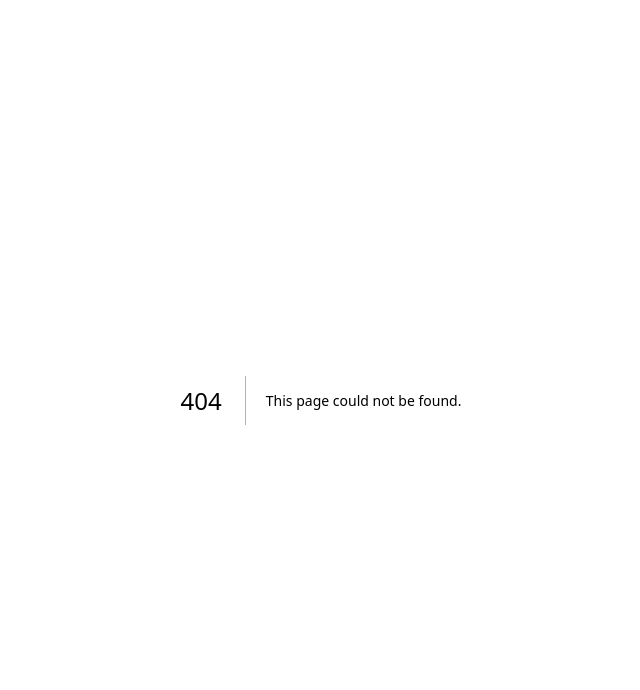
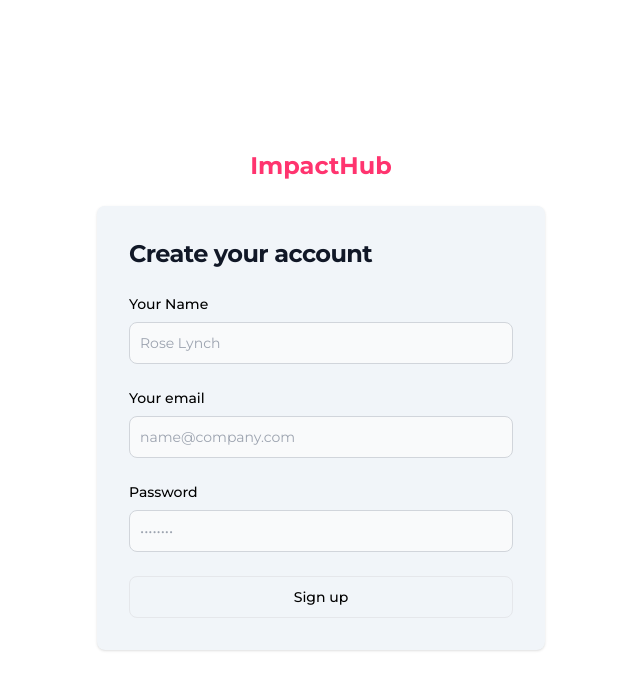
Before and after one commit to amtulladev/impact-hub, a Next.js app: page /signup in a window 1280 px wide. Before the commit this address had no page. Shown: the top 690 px of the page, without its empty margins (319-959 px from the left). Built offline with nearby package versions, Linux system fonts and the light colour scheme.

Commit message:
feat: ui pages (#2)
* feat: add 404 page
* feat: add login page
* feat: add signup page

```diff
--- a/src/components/Header.tsx
+++ b/src/components/Header.tsx
@@ -1,11 +1,15 @@
+import Link from "next/link";
 import Profile from "./icons/Profile";
 
 export default function Header() {
   return (
     <header className="flex items-center justify-between border-b px-5 md:mx-auto md:max-w-[1200px]">
-      <p className="px-2 py-3 text-2xl font-black text-secondary hover:bg-secondary hover:text-white md:text-4xl">
+      <Link
+        href="/"
+        className="px-2 py-3 text-2xl font-black text-secondary hover:bg-secondary hover:text-white md:text-4xl"
+      >
         ImpactHub
-      </p>
+      </Link>
       {/* <section>
         <a href="#" className="mr-3 hover:font-semibold focus:font-semibold">
           Home
--- /dev/null
+++ b/src/pages/404.tsx
@@ -0,0 +1,28 @@
+import Link from "next/link";
+
+export default function Page404() {
+  return (
+    <section className="flex h-screen items-center justify-center">
+      <div className="px-4 py-8 lg:px-6 lg:py-16">
+        <div className="text-center">
+          <h1 className="mb-4 text-7xl font-extrabold tracking-tight text-secondary lg:text-9xl">
+            404
+          </h1>
+          <p className="mb-4 text-3xl font-bold tracking-tight md:text-4xl">
+            Something's missing.
+          </p>
+          <p className="mb-4 text-lg font-light text-gray-800">
+            Sorry, we can't find that page. You'll find lots to explore on the
+            home page.
+          </p>
+          <Link
+            href="/"
+            className="my-4 inline-flex rounded-lg border px-5 py-2.5 text-center text-sm font-medium"
+          >
+            Back to Homepage
+          </Link>
+        </div>
+      </div>
+    </section>
+  );
+}
--- /dev/null
+++ b/src/pages/login.tsx
@@ -0,0 +1,69 @@
+import Link from "next/link";
+
+export default function Login() {
+  return (
+    <section>
+      <div className="mx-auto flex h-screen flex-col items-center justify-center px-6 py-8 lg:py-0">
+        <Link
+          href="/"
+          className="mb-6 flex items-center text-2xl font-semibold text-secondary"
+        >
+          ImpactHub
+        </Link>
+        <div className="w-full rounded-lg bg-slate-100 shadow sm:max-w-md md:mt-0 xl:p-0">
+          <div className="space-y-4 p-6 sm:p-8 md:space-y-6">
+            <h1 className="text-xl font-bold leading-tight tracking-tight text-gray-900 md:text-2xl">
+              Sign in to your account
+            </h1>
+            <form className="space-y-4 md:space-y-6" action="#">
+              <div>
+                <label
+                  htmlFor="email"
+                  className="mb-2 block text-sm font-medium"
+                >
+                  Your email
+                </label>
+                <input
+                  type="email"
+                  name="email"
+                  id="email"
+                  className="block w-full rounded-lg border border-gray-300 bg-gray-50 p-2.5 sm:text-sm"
+                  placeholder="name@company.com"
+                  required
+                />
+              </div>
+              <div>
+                <label
+                  htmlFor="password"
+                  className="mb-2 block text-sm font-medium"
+                >
+                  Password
+                </label>
+                <input
+                  type="password"
+                  name="password"
+                  id="password"
+                  placeholder="••••••••"
+                  className="block w-full rounded-lg border border-gray-300 bg-gray-50 p-2.5 sm:text-sm"
+                  required
+                />
+              </div>
+              <button
+                type="submit"
+                className="w-full rounded-lg border px-5 py-2.5 text-center text-sm font-medium hover:border-gray-300 hover:font-semibold"
+              >
+                Sign in
+              </button>
+              <p className="text-sm font-light text-gray-900">
+                Don’t have an account yet?{" "}
+                <Link href="/signup" className="font-medium hover:underline">
+                  Sign up
+                </Link>
+              </p>
+            </form>
+          </div>
+        </div>
+      </div>
+    </section>
+  );
+}
--- /dev/null
+++ b/src/pages/signup.tsx
@@ -0,0 +1,79 @@
+import Link from "next/link";
+
+export default function Signup() {
+  return (
+    <section>
+      <div className="mx-auto flex h-screen flex-col items-center justify-center px-6 py-8 lg:py-0">
+        <Link
+          href="/"
+          className="mb-6 flex items-center text-2xl font-semibold text-secondary"
+        >
+          ImpactHub
+        </Link>
+        <div className="w-full rounded-lg bg-slate-100 shadow sm:max-w-md md:mt-0 xl:p-0">
+          <div className="space-y-4 p-6 sm:p-8 md:space-y-6">
+            <h1 className="text-xl font-bold leading-tight tracking-tight text-gray-900 md:text-2xl">
+              Create your account
+            </h1>
+            <form className="space-y-4 md:space-y-6" action="#">
+              <div>
+                <label
+                  htmlFor="name"
+                  className="mb-2 block text-sm font-medium"
+                >
+                  Your Name
+                </label>
+                <input
+                  type="text"
+                  name="name"
+                  id="name"
+                  className="block w-full rounded-lg border border-gray-300 bg-gray-50 p-2.5 sm:text-sm"
+                  placeholder="Rose Lynch"
+                  required
+                />
+              </div>
+              <div>
+                <label
+                  htmlFor="email"
+                  className="mb-2 block text-sm font-medium"
+                >
+                  Your email
+                </label>
+                <input
+                  type="email"
+                  name="email"
+                  id="email"
+                  className="block w-full rounded-lg border border-gray-300 bg-gray-50 p-2.5 sm:text-sm"
+                  placeholder="name@company.com"
+                  required
+                />
+              </div>
+              <div>
+                <label
+                  htmlFor="password"
+                  className="mb-2 block text-sm font-medium"
+                >
+                  Password
+                </label>
+                <input
+                  type="password"
+                  name="password"
+                  id="password"
+                  placeholder="••••••••"
+                  className="block w-full rounded-lg border border-gray-300 bg-gray-50 p-2.5 sm:text-sm"
+                  required
+                />
+              </div>
+              <button
+                type="submit"
+                className="w-full rounded-lg border px-5 py-2.5 text-center text-sm font-medium hover:border-gray-300 hover:font-semibold"
+              >
+                Sign up
+              </button>
+            </form>
+          </div>
+        </div>
+      </div>
+    </section>
+  );
+}
```
